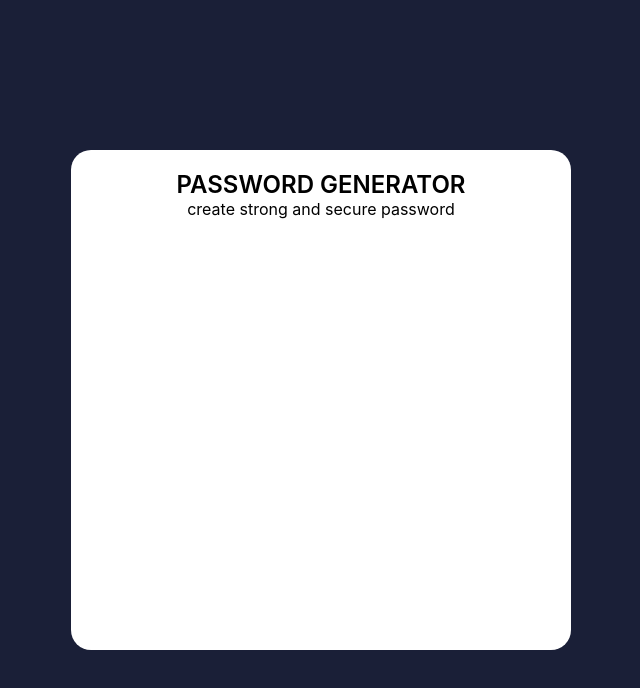
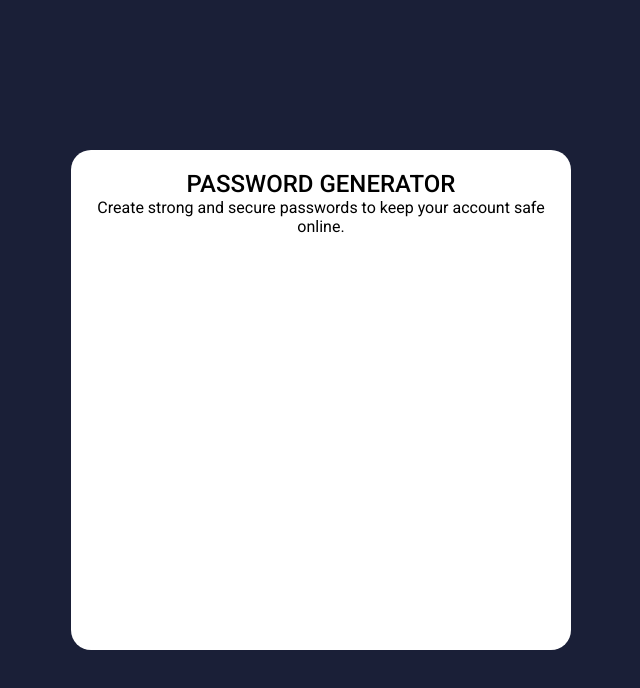
Before and after one commit to D4vc-198/password_generator, a React (Create React App) app: page / in a window 1280 px wide. Shown: the top 688 px of the page, without its empty margins (319-959 px from the left). Built offline with nearby package versions, Linux system fonts and the light colour scheme.

Commit message:
title size fixed

```diff
--- a/src/App.js
+++ b/src/App.js
@@ -4,7 +4,10 @@ import "./styles/App.css";
 function App() {
   return (
     <div className="container">
-      <Header title="PASSWORD GENERATOR" subtitle="create strong and secure password"/>
+      <Header
+        title="PASSWORD GENERATOR"
+        subtitle="Create strong and secure passwords to keep your account safe online."
+      />
     </div>
   );
 }
--- a/src/styles/header.css
+++ b/src/styles/header.css
@@ -1,6 +1,6 @@
 .title {
     font-size: 1.5em;
-    font-weight: 600;
+    font-weight: 500;
     margin: 0;
   }
 
--- a/src/styles/index.css
+++ b/src/styles/index.css
@@ -1,3 +1,5 @@
+@import url('https://fonts.googleapis.com/css2?family=Roboto:ital,wght@0,100;0,400;0,500;0,700;0,900;1,900&display=swap');
+
 :root {
   --bg-color: #1A1F37;
   --bg-container: #FFF;
@@ -7,9 +9,7 @@ body {
   margin: 0;
   height: 100vh;
   background-color: var(--bg-color);
-  font-family: -apple-system, BlinkMacSystemFont, 'Segoe UI', 'Roboto', 'Oxygen',
-    'Ubuntu', 'Cantarell', 'Fira Sans', 'Droid Sans', 'Helvetica Neue',
-    sans-serif;
+  font-family: 'Roboto', sans-serif;
   -webkit-font-smoothing: antialiased;
   -moz-osx-font-smoothing: grayscale;
   display: flex;
```
